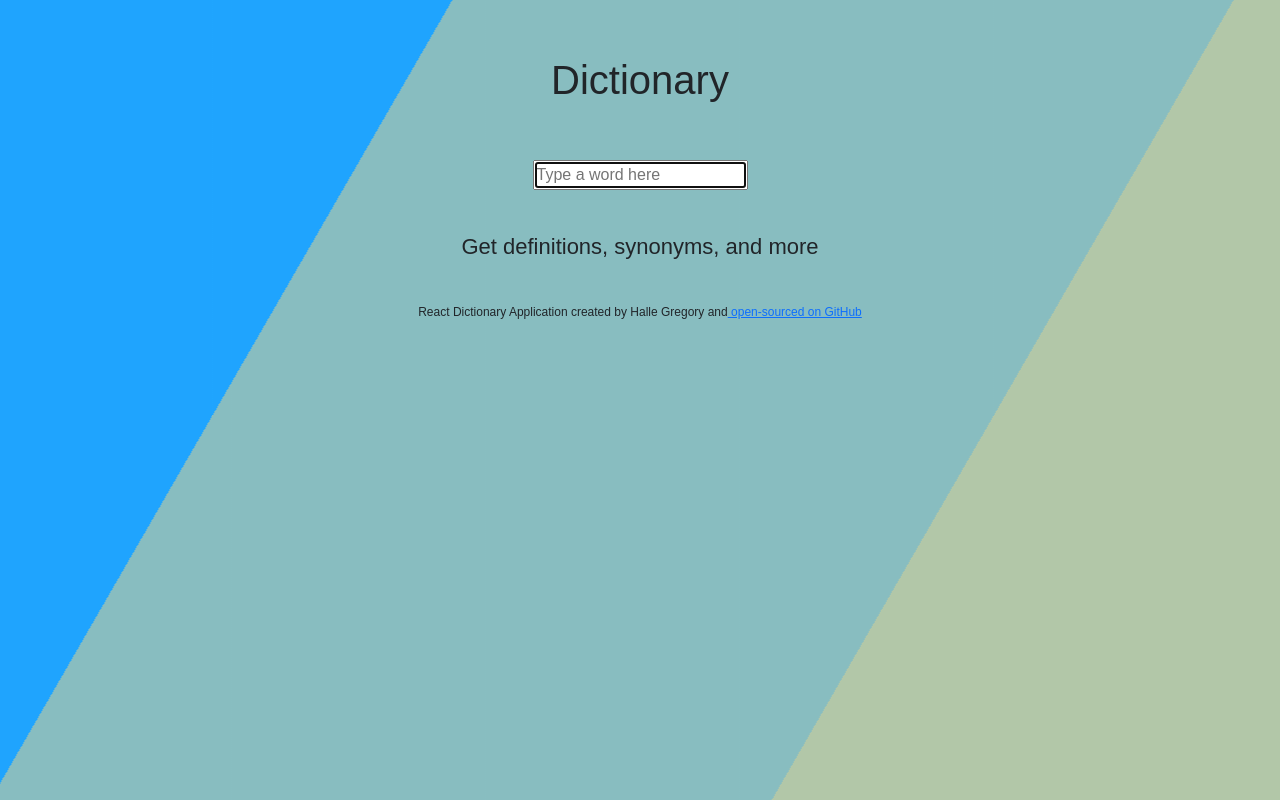
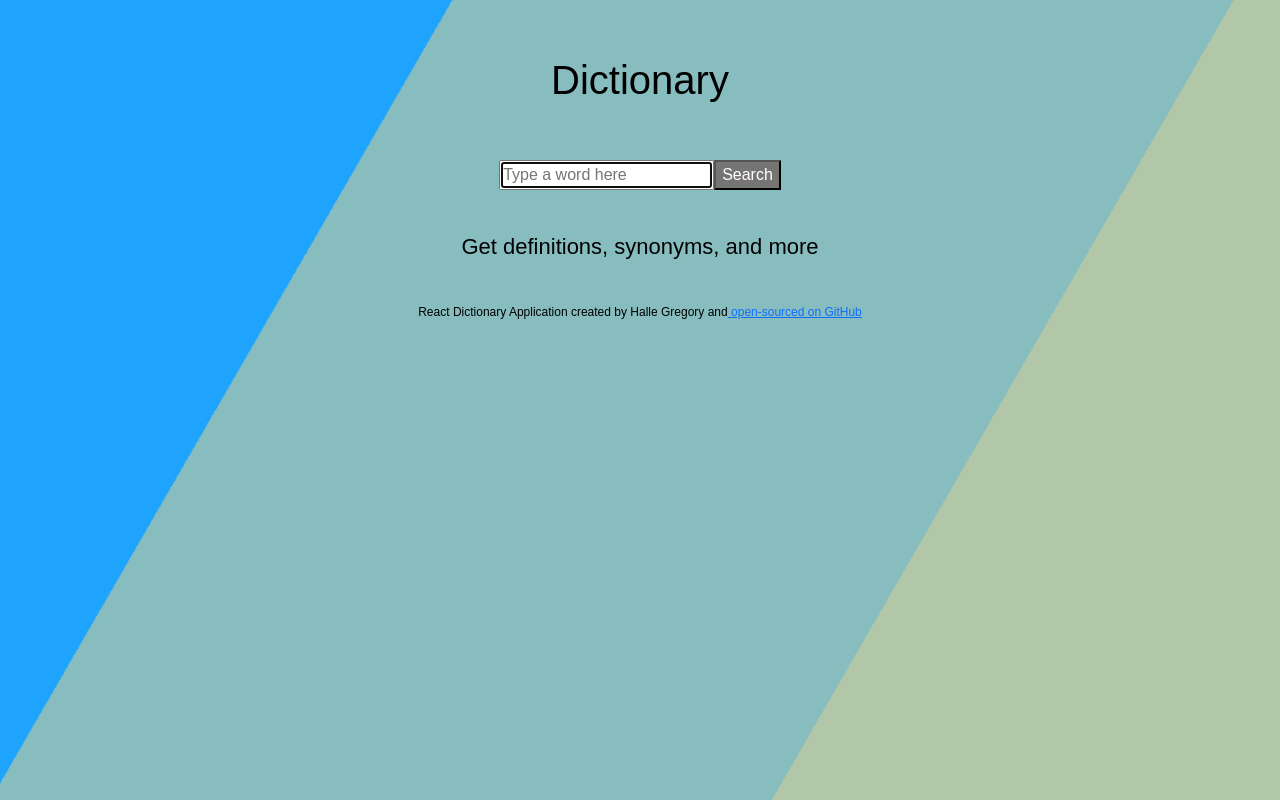
Before and after one commit to MissHalle/react-dictionary-app, a React (Create React App) app: page / in a window 1280 px wide. Built offline with nearby package versions, Linux system fonts and the light colour scheme; a web font is replaced by a local one.

Commit message:
Added submit button and played with CSS styling for page

```diff
--- a/src/Search.css
+++ b/src/Search.css
@@ -0,0 +1,4 @@
+.Submit {
+  background-color: rgb(119, 116, 116);
+  color: white;
+}
--- a/src/Search.js
+++ b/src/Search.js
@@ -30,6 +30,7 @@ export default function Search() {
           autoFocus={true}
           onChange={handleKeywordChange}
         />
+        <input className="Submit" type="submit" value="Search" />
       </form>
       <DictionaryResults results={results} />
     </div>
--- a/src/index.css
+++ b/src/index.css
@@ -1,6 +1,7 @@
 body {
   margin: 0;
   font-family: "Lexend Exa", sans-serif;
+  color: black;
 }
 html {
   height: 100%;
```
